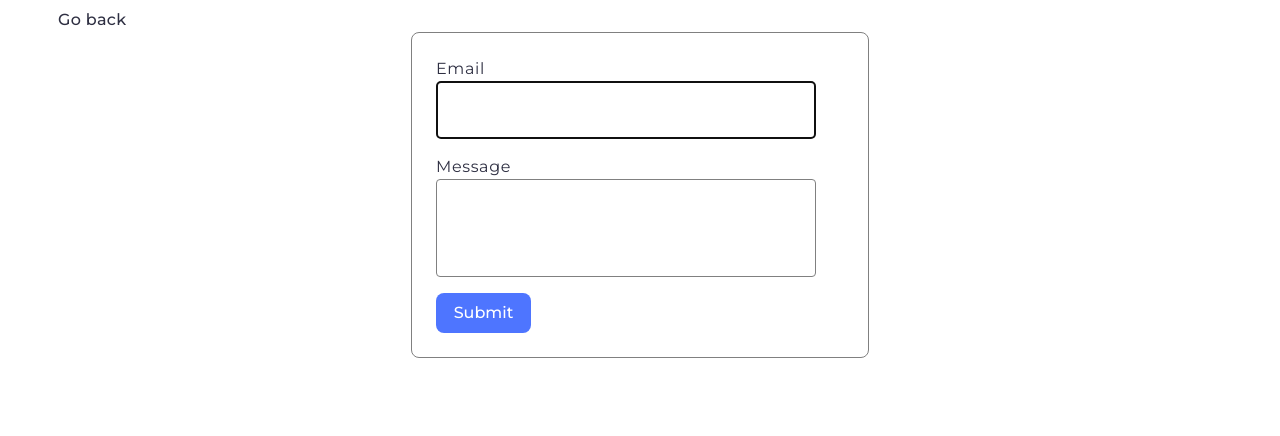
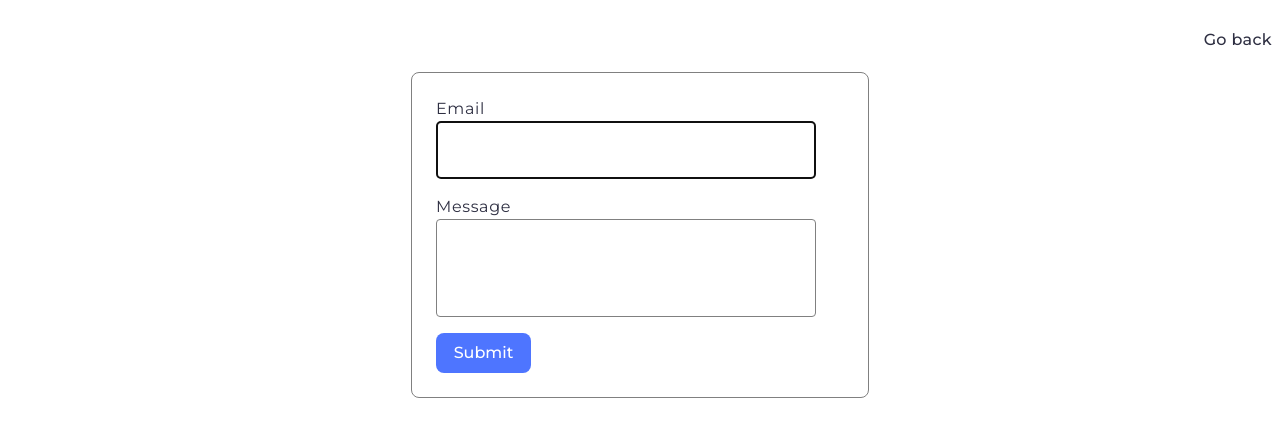
Before and after one commit to anitabaron/goit-js-vite-09, a website built with Vite: page src/02-form.html in a window 1280 px wide. Built offline with nearby package versions, Linux system fonts and the light colour scheme.

Commit message:
final commit

```diff
--- a/src/02-form.html
+++ b/src/02-form.html
@@ -8,7 +8,7 @@
     <link rel="stylesheet" href="./css/styles.css" />
   </head>
   <body>
-    <a href="./index.html" class="nav-link">Go back</a>
+    <a href="./index.html" class="nav-link nav-list go-back">Go back</a>
 
     <form class="feedback-form" autocomplete="off">
       <label>
--- a/src/css/01-gallery.css
+++ b/src/css/01-gallery.css
@@ -8,6 +8,7 @@
   flex-wrap: wrap;
   gap: 24px;
   margin: 0 auto;
+  margin-top: 20px;
   width: 1128px;
 }
 
--- a/src/css/02-form.css
+++ b/src/css/02-form.css
@@ -18,6 +18,7 @@ body {
   border: 1px solid #808080;
   border-radius: 8px;
   margin: 0 auto;
+  margin-top: 20px;
 }
 
 .feedback-form label {
--- a/src/css/header.css
+++ b/src/css/header.css
@@ -1,3 +1,7 @@
+.header {
+  padding: 20px;
+}
+
 .nav-list {
   display: flex;
   align-items: center;
@@ -9,10 +13,13 @@
   font-weight: 500;
   letter-spacing: 0.02em;
   line-height: 1.5;
-  margin: 50px 50px 0 50px;
 }
 
 .nav-link:hover,
 .nav-link:focus {
   color: #747bff;
 }
+
+.go-back {
+  margin-top: 28px;
+}
--- a/src/partials/02-form.js
+++ b/src/partials/02-form.js
@@ -29,7 +29,6 @@ function submitDone(event) {
       message: event.target.elements.message.value.trim(),
     });
   }
-  form.reset();
   localStorage.removeItem(localStorageKey);
 }
 
```
Also changed, not shown: src/01-gallery.html (+1 -3 lines), src/main.js (deleted).
